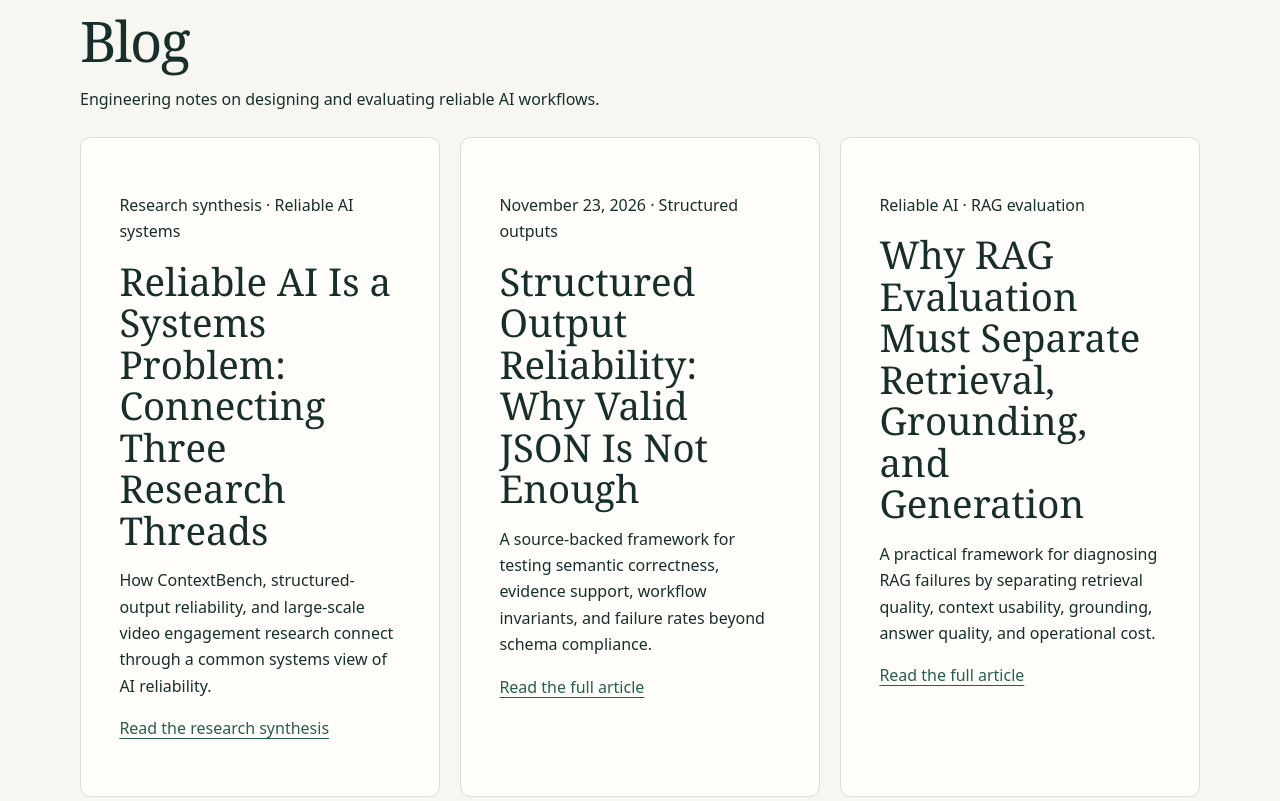
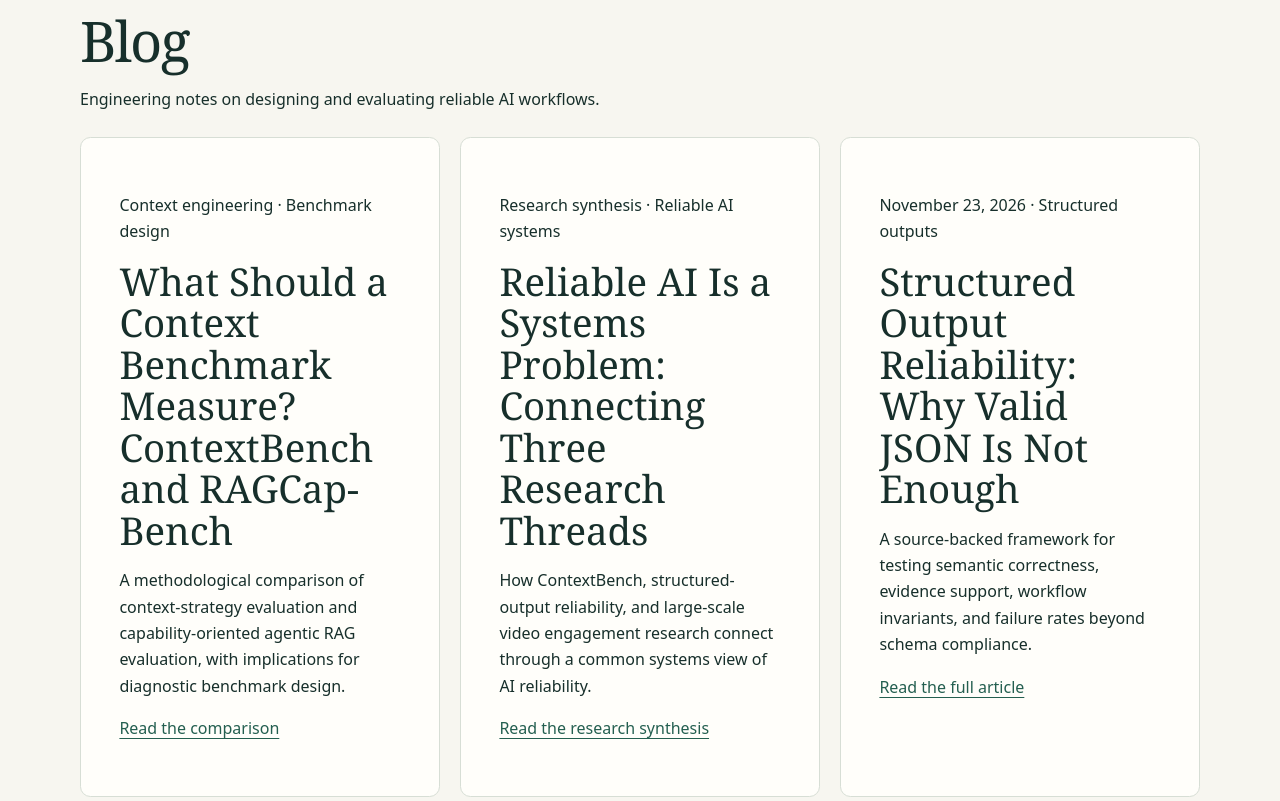
Before and after one commit to chebrma99/chebrma99.github.io, a plain HTML site: page index.html in a window 1280 px wide. Shown: the part 2360-3161 px from the top of the page. Drawn offline with Linux system fonts and the light colour scheme.

Commit message:
Feature ContextBench and RAGCap-Bench comparison

```diff
--- a/index.html
+++ b/index.html
@@ -42,6 +42,7 @@ header .wrap{display:flex;justify-content:space-between;align-items:center;gap:1
 <div class="grid"><article><h3>ContextBench</h3><p>A reproducible benchmark for comparing context engineering strategies in LLM workflow automation.</p><a href="https://github.com/chebrma99/ContextBench">Explore the source code on GitHub</a></article></div>
 </section>
 <section id="writing" aria-labelledby="blog"><h2 id="blog">Blog</h2><p>Engineering notes on designing and evaluating reliable AI workflows.</p><div class="grid">
+<article><p>Context engineering · Benchmark design</p><h3>What Should a Context Benchmark Measure? ContextBench and RAGCap-Bench</h3><p>A methodological comparison of context-strategy evaluation and capability-oriented agentic RAG evaluation, with implications for diagnostic benchmark design.</p><p><a href="/posts/2026-11-23-contextbench-ragcap-comparison.html">Read the comparison</a></p></article>
 <article><p>Research synthesis · Reliable AI systems</p><h3>Reliable AI Is a Systems Problem: Connecting Three Research Threads</h3><p>How ContextBench, structured-output reliability, and large-scale video engagement research connect through a common systems view of AI reliability.</p><p><a href="/posts/2026-11-23-reliable-ai-research-program.html">Read the research synthesis</a></p></article>
 <article><p>November 23, 2026 · Structured outputs</p><h3>Structured Output Reliability: Why Valid JSON Is Not Enough</h3><p>A source-backed framework for testing semantic correctness, evidence support, workflow invariants, and failure rates beyond schema compliance.</p><p><a href="/posts/2026-11-23-structured-output-reliability.html">Read the full article</a></p></article>
 <article><p>Reliable AI · RAG evaluation</p><h3>Why RAG Evaluation Must Separate Retrieval, Grounding, and Generation</h3><p>A practical framework for diagnosing RAG failures by separating retrieval quality, context usability, grounding, answer quality, and operational cost.</p><p><a href="/posts/2026-11-22-rag-evaluation.html">Read the full article</a></p></article>
```
